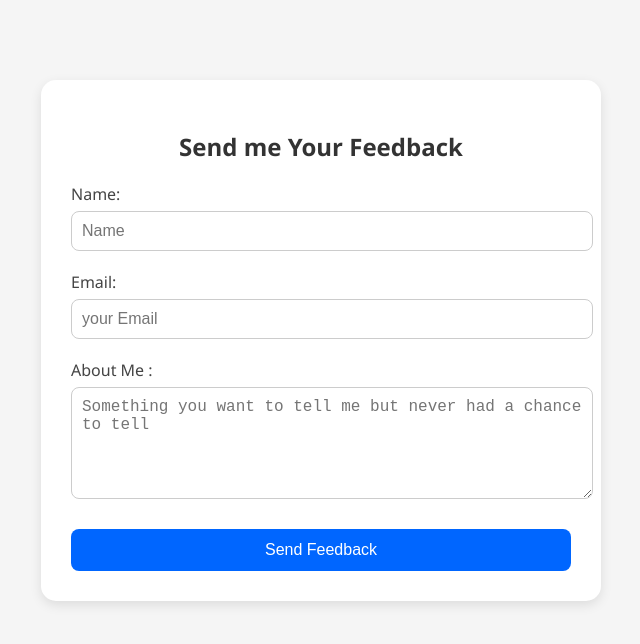
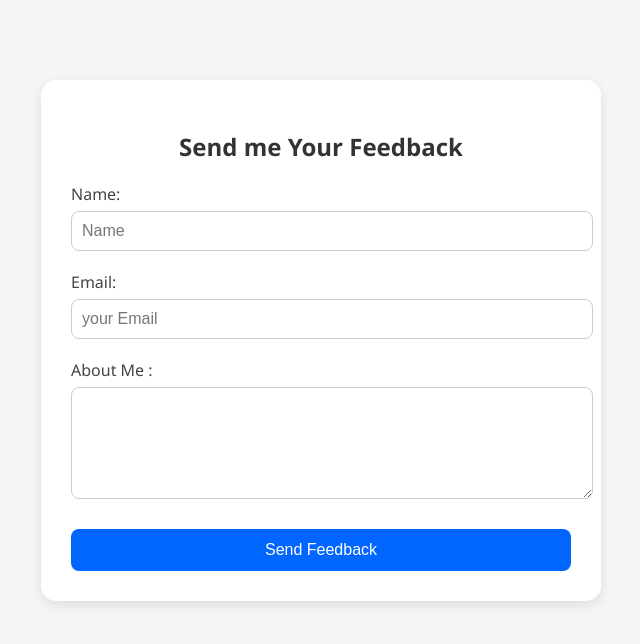
Before and after one commit to Darshan2551/emailResponse, a plain HTML site: page index.html in a window 1280 px wide. Shown: the whole page, without its empty margins (319-959 px from the left). Drawn offline with nearby package versions, Linux system fonts and the light colour scheme.

Commit message:
Update index.html

```diff
--- a/index.html
+++ b/index.html
@@ -88,7 +88,7 @@
 
             <label for="message">About Me :</label>
             <textarea id="message" name="message"
-                placeholder="Something you want to tell me but never had a chance to tell" rows="5" required></textarea>
+                 rows="5" required></textarea>
 
             <button type="submit">Send Feedback</button>
         </form>
```
